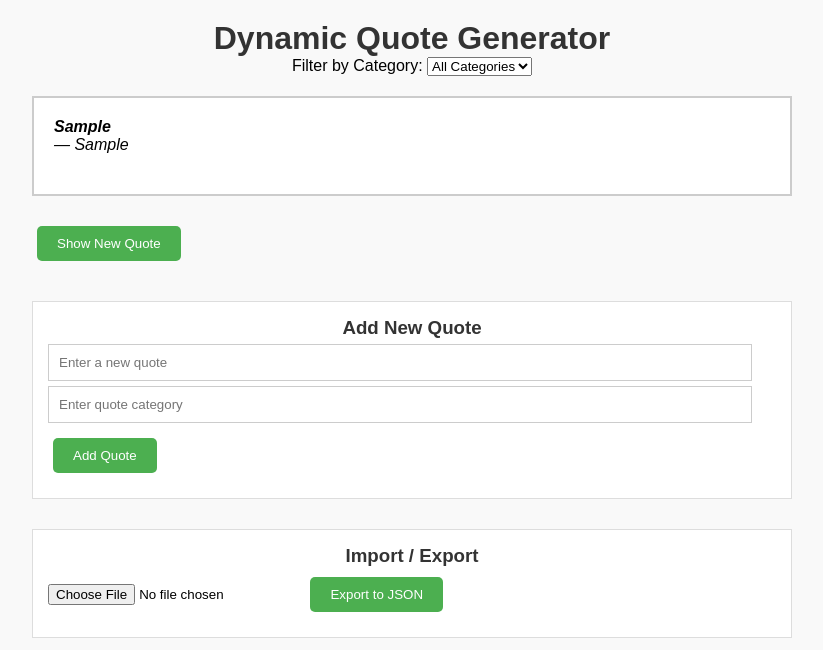
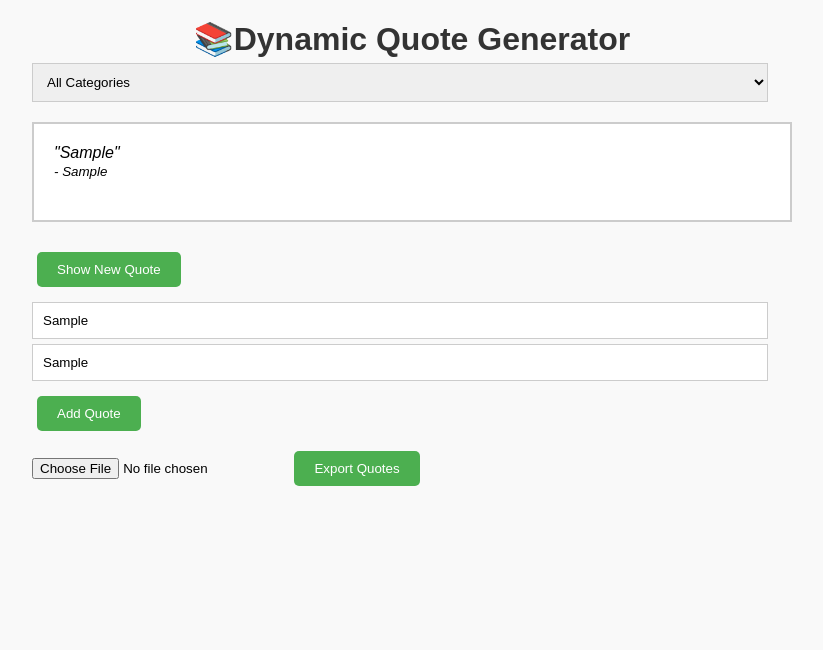
Before and after one commit to Irenimoyan/alx_fe_javascript, a plain HTML site: page dom-manipulation/index.html in a window 1280 px wide. Both pictures are taken after typing "Sample", "Sample" into the empty fields and a click on the button "Add Quote". Shown: the whole page, without its empty margins (228-1051 px from the left). Drawn offline with Linux system fonts and the light colour scheme.

Commit message:
modified the app

```diff
--- a/dom-manipulation/index.html
+++ b/dom-manipulation/index.html
@@ -6,32 +6,33 @@
     <meta name="viewport" content="width=device-width, initial-scale=1.0" />
     <title>Dynamic Quote Generator</title>
     <link rel="stylesheet" href="style.css" />
-    </head>
+</head>
 
-    <body>
-    <h1>Dynamic Quote Generator</h1>
+<body>
+    <h1>📚Dynamic Quote Generator</h1>
 
-    <div class="filter">
-        <label for="categoryFilter">Filter by Category:</label>
-        <select id="categoryFilter" onchange="filterQuotes()">
-            <option value="all">All Categories</option>
-        </select>
-    </div>
+    <!-- Filter Dropdown -->
+    <select id="categoryFilter" onchange="filterQuotes()">
+        <option value="all">All Categories</option>
+    </select>
 
-    <div id="quoteDisplay"></div>
+    <!-- Quote Display -->
+    <div id="quoteDisplay" class="quote-display"></div>
+
+    <!-- Show New Quote -->
     <button id="newQuote">Show New Quote</button>
 
-    <div class="add-section">
-        <h3>Add New Quote</h3>
-        <input type="text" id="newQuoteText" placeholder="Enter a new quote" />
-        <input type="text" id="newQuoteCategory" placeholder="Enter quote category" />
+    <!-- Add Quote Form -->
+    <div class="form">
+        <input id="newQuoteText" type="text" placeholder="Enter a new quote" />
+        <input id="newQuoteCategory" type="text" placeholder="Enter quote category" />
         <button onclick="addQuote()">Add Quote</button>
     </div>
 
-    <div class="import-export">
-        <h3>Import / Export</h3>
+    <!-- Import / Export -->
+    <div class="json-tools">
         <input type="file" id="importFile" accept=".json" onchange="importFromJsonFile(event)" />
-        <button onclick="exportToJsonFile()">Export to JSON</button>
+        <button onclick="exportQuotesToJson()">Export Quotes</button>
     </div>
 
     <script src="script.js"></script>
--- a/dom-manipulation/script.js
+++ b/dom-manipulation/script.js
@@ -1,84 +1,111 @@
-let quotes = [];
+const SERVER_URL = "'https://dummyjson.com/quotes'"; // Simulated API
 
-// Load quotes and last selected filter
-window.onload = function () {
-  loadQuotes();
+let quotes = JSON.parse(localStorage.getItem('quotes')) || [];
+const quoteDisplay = document.getElementById("quoteDisplay");
+const newQuoteBtn = document.getElementById("newQuote");
+const categoryFilter = document.getElementById("categoryFilter");
+
+window.onload = () => {
   populateCategories();
-  const savedFilter = localStorage.getItem("selectedCategory");
-  if (savedFilter) {
-    document.getElementById("categoryFilter").value = savedFilter;
-    filterQuotes();
-  } else {
-    displayQuotes(quotes);
-  }
+  showRandomQuote();
+  restoreFilter();
+  startServerSync();
 };
 
-function loadQuotes() {
-  const stored = localStorage.getItem("quotes");
-  quotes = stored ? JSON.parse(stored) : [];
+function showRandomQuote() {
+  const selectedCategory = categoryFilter.value;
+  const filtered = selectedCategory === 'all'
+    ? quotes
+    : quotes.filter(q => q.category === selectedCategory);
+
+  if (filtered.length === 0) {
+    quoteDisplay.textContent = "No quotes available in this category.";
+    return;
+  }
+
+  const random = filtered[Math.floor(Math.random() * filtered.length)];
+  quoteDisplay.innerHTML = `<p>"${random.text}"</p><small>- ${random.category}</small>`;
+  sessionStorage.setItem('lastViewedQuote', JSON.stringify(random));
+}
+
+function addQuote() {
+  const text = document.getElementById("newQuoteText").value.trim();
+  const category = document.getElementById("newQuoteCategory").value.trim();
+  if (!text || !category) return alert("Please fill both fields.");
+
+  quotes.push({ text, category });
+  saveQuotes();
+  populateCategories();
+  filterQuotes();
 }
 
 function saveQuotes() {
   localStorage.setItem("quotes", JSON.stringify(quotes));
 }
 
-function displayQuotes(filteredQuotes) {
-  const container = document.getElementById("quoteDisplay");
-  container.innerHTML = "";
-  if (filteredQuotes.length === 0) {
-    container.innerHTML = "<p>No quotes to show.</p>";
-    return;
-  }
-
-  filteredQuotes.forEach((q) => {
-    const quoteEl = document.createElement("div");
-    quoteEl.classList.add("quote");
-    quoteEl.innerHTML = `<strong>${q.text}</strong><br><span class="category">— ${q.category}</span>`;
-    container.appendChild(quoteEl);
-  });
-}
-
 function populateCategories() {
-  const select = document.getElementById("categoryFilter");
-  // Clear old options except "All"
-  select.innerHTML = `<option value="all">All Categories</option>`;
-
-  const categories = [...new Set(quotes.map((q) => q.category))];
-  categories.forEach((cat) => {
+  const categories = Array.from(new Set(quotes.map(q => q.category)));
+  categoryFilter.innerHTML = `<option value="all">All Categories</option>`;
+  categories.forEach(cat => {
     const option = document.createElement("option");
-    option.value = cat;
-    option.textContent = cat;
-    select.appendChild(option);
+    option.value = option.textContent = cat;
+    categoryFilter.appendChild(option);
   });
 }
 
 function filterQuotes() {
-  const selected = document.getElementById("categoryFilter").value;
-  localStorage.setItem("selectedCategory", selected);
-  if (selected === "all") {
-    displayQuotes(quotes);
-  } else {
-    const filtered = quotes.filter((q) => q.category === selected);
-    displayQuotes(filtered);
-  }
+  showRandomQuote();
+  localStorage.setItem("lastFilter", categoryFilter.value);
 }
 
-function addQuote() {
-  const text = document.getElementById("newQuoteText").value.trim();
-  const category = document.getElementById("newQuoteCategory").value.trim();
+function restoreFilter() {
+  const saved = localStorage.getItem("lastFilter");
+  if (saved) categoryFilter.value = saved;
+}
 
-  if (text === "" || category === "") {
-    alert("Please fill in both fields.");
-    return;
-  }
+// Export to JSON file
+function exportQuotesToJson() {
+  const data = new Blob([JSON.stringify(quotes)], { type: "application/json" });
+  const url = URL.createObjectURL(data);
+  const a = document.createElement("a");
+  a.href = url;
+  a.download = "quotes.json";
+  a.click();
+}
 
-  const newQuote = { text, category };
-  quotes.push(newQuote);
-  saveQuotes();
-  populateCategories();
-  filterQuotes(); // re-filter in case it's the same category
+// Import from JSON file
+function importFromJsonFile(event) {
+  const reader = new FileReader();
+  reader.onload = function(e) {
+    const imported = JSON.parse(e.target.result);
+    if (!Array.isArray(imported)) return alert("Invalid file format.");
+    quotes.push(...imported);
+    saveQuotes();
+    populateCategories();
+    filterQuotes();
+    alert("Quotes imported successfully!");
+  };
+  reader.readAsText(event.target.files[0]);
+}
 
-  // Clear input
-  document.getElementById("newQuoteText").value = "";
-  document.getElementById("newQuoteCategory").value = "";
+// Server Sync Simulation
+function fetchServerQuotes() {
+  return fetch(SERVER_URL)
+    .then(res => res.json())
+    .then(data =>
+      data.slice(0, 5).map(item => ({
+        text: item.title,
+        category: "Server"
+      }))
+    );
 }
+
+function startServerSync() {
+  setInterval(() => {
+    fetchServerQuotes().then(serverQuotes => {
+      quotes = [...serverQuotes, ...quotes];
+      saveQuotes();
+      populateCategories();
+    });
+  }, 30000); // Every 30s
+}
--- a/dom-manipulation/style.css
+++ b/dom-manipulation/style.css
@@ -48,7 +48,7 @@ body {
     border: 1px solid #ddd;
   }
 
-  input[type="text"] {
+  input[type="text"],#categoryFilter {
     width: calc(100% - 24px);
     padding: 10px;
     margin: 5px 0;
@@ -56,7 +56,8 @@ body {
     border: 1px solid #ccc;
   }
 
-  .filter {
+.filter {
     text-align: center;
     margin-bottom: 20px;
+    color: lightslategray;
   }
```
